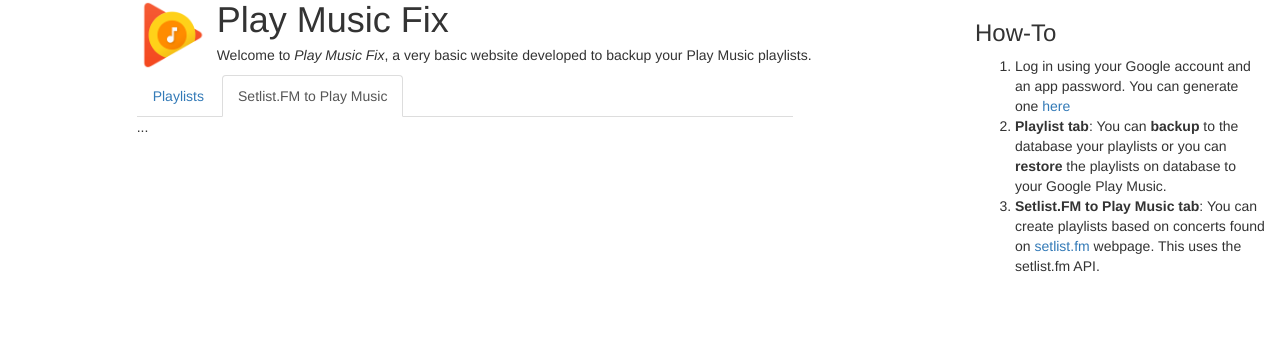
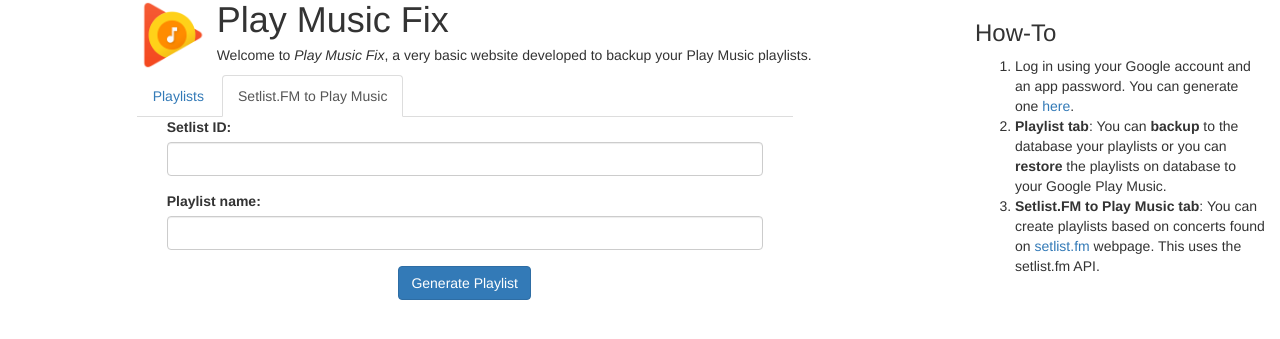
Before and after one commit to nulldiego/gmfix, a Django app: template gmfix/templates/playlists.html in a window 1280 px wide, after a click on "Setlist.FM to Play Music". Shown: the top 339 px of the page. Run offline with Django 3.2, Linux system fonts and the light colour scheme; the template is opened without the code that fills it: values that come from a table or form of the project are taken from there, others are empty; data comes from the database, SQL or seed files in the repository; both versions use the stored data as it was after the commit; parts of the project's set-up code (start-up, migrations or seed data) failed here and were passed over; some libraries are stand-ins or nearby versions.

Commit message:
UI improvements and SETLIST.FM to GPM (ui)

```diff
--- a/gmfix/common.py
+++ b/gmfix/common.py
@@ -192,8 +192,7 @@ def open_api(username, password):
     api = Mobileclient()
     if not api.login(username, password, Mobileclient.FROM_MAC_ADDRESS):
         log('ERROR unable to login')
-        time.sleep(3)
-        exit()
+        return api;
 
     password = None
     log('Login Successful.')
--- a/gmfix/templates/base_generic.html
+++ b/gmfix/templates/base_generic.html
@@ -36,7 +36,7 @@
                 <h3>How-To</h3>
                 <ol class="m-t-20 m-r-10">
                     <li>
-                        Log in using your Google account and an app password. You can generate one <a href="https://myaccount.google.com/apppasswords">here</a>
+                        Log in using your Google account and an app password. You can generate one <a href="https://myaccount.google.com/apppasswords">here</a>.
                     </li>
                     <li><strong>Playlist tab</strong>: You can <strong>backup</strong> to the database your playlists or you can <strong>restore</strong> the playlists on database to your Google Play Music.</li>
                     <li><strong>Setlist.FM to Play Music tab</strong>: You can create playlists based on concerts found on <a href="setlist.fm">setlist.fm</a> webpage. This uses the setlist.fm API.</li>
--- a/gmfix/templates/playlists.html
+++ b/gmfix/templates/playlists.html
@@ -87,12 +87,29 @@
             </table>
         </div>
         {% if playlist_list %}
-            <div class="text-center">
+            <div class="text-center m-b-20">
                 <button id="backup_all" class="btn btn-info" name="backup_all" value="backup_all" type="submit">Backup All Playlists</button>
             </div>
         {% endif %}
     </div>
-    <div class="tab-pane" id="setlist" role="tabpanel">...</div>
+    <div class="tab-pane" id="setlist" role="tabpanel">
+        <div class="col-xs-12">
+            <div class="form-group col-xs-12">
+                <label for="setlist-id">Setlist ID:</label>
+                <input type="text" class="form-control" name="setlist" id="setlist-id" required/>
+            </div>
+            <div class="form-group col-xs-12">
+                <label for="playlist-name">Playlist name:</label>
+                <input type="text" class="form-control" name="playlist name" id="playlist-name" required/>
+            </div>
+            <div class="col-xs-12">
+                {% if error_message %}<p class="text-justified text-danger">{{ error_message }}</p>{% endif %}
+            </div>
+            <div class="form-group col-xs-12 text-center m-b-20">
+                <button id="setlist-to-gpm" class="btn btn-primary" name="setlist to gpm" value="setlist-to-gpm" type="submit">Generate Playlist</button>
+            </div>
+        </div>
+    </div>
 </div>
 
 
```
Also changed, not shown: gmfix/templates/index.html (+6 -9 lines), gmfix/views.py (+36 -30 lines), db.sqlite3.
